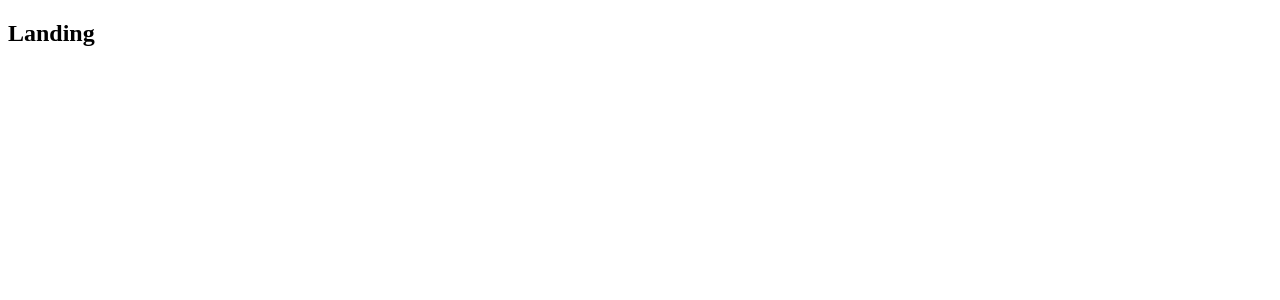
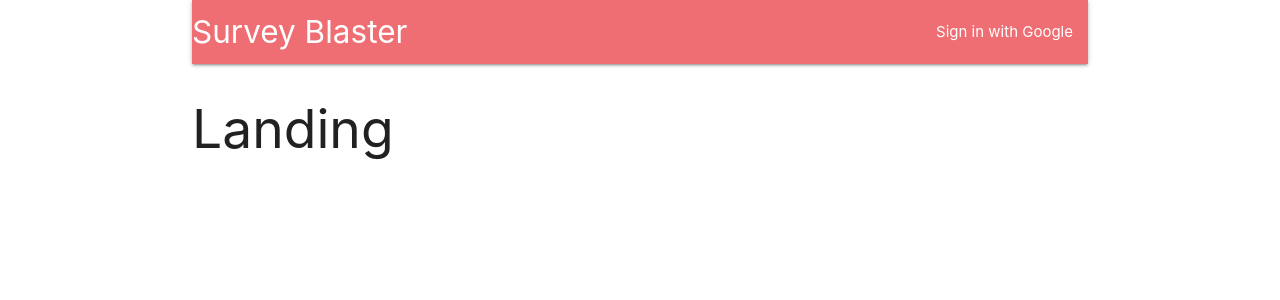
Before and after one commit to corey-hammond/survey-blast-app, a React (Create React App) app in the folder client/: page / in a window 1280 px wide. Shown: the top 300 px of the page. Built offline with nearby package versions, Linux system fonts and the light colour scheme.

Commit message:
installed and connected materialize.css; set up initial actions structure

```diff
--- a/client/package.json
+++ b/client/package.json
@@ -6,13 +6,16 @@
     "@testing-library/jest-dom": "^4.2.4",
     "@testing-library/react": "^9.5.0",
     "@testing-library/user-event": "^7.2.1",
+    "axios": "^0.19.2",
     "http-proxy-middleware": "^1.0.3",
+    "materialize-css": "^1.0.0-rc.2",
     "react": "^16.13.1",
     "react-dom": "^16.13.1",
     "react-redux": "^7.2.0",
     "react-router-dom": "^5.1.2",
     "react-scripts": "3.4.1",
-    "redux": "^4.0.5"
+    "redux": "^4.0.5",
+    "redux-thunk": "^2.3.0"
   },
   "scripts": {
     "start": "react-scripts start",
--- /dev/null
+++ b/client/src/actions/index.js
@@ -0,0 +1,6 @@
+import axios from 'axios';
+import { FETCH_USER } from './types'
+
+const fetchUser = () => {
+  axios.get('/api/current_user');
+}
--- /dev/null
+++ b/client/src/actions/types.js
@@ -0,0 +1 @@
+export const FETCH_USER = 'fetch_user';
--- a/client/src/components/App.js
+++ b/client/src/components/App.js
@@ -1,17 +1,20 @@
 import React from "react";
 import { BrowserRouter, Route } from 'react-router-dom';
 
-const Header = () => <h2>Header</h2>
+import Header from './Header'
 const Dashboard = () => <h2>Dashboard</h2>
 const SurveyNew = () => <h2>SurveyNew</h2>
 const Landing = () => <h2>Landing</h2>
 
 const App = () => {
   return (
-    <div>
+    <div className="container">
       <BrowserRouter>
         <div>
-          <Route path="/" component={Landing} />
+          <Header />
+          <Route exact path="/" component={Landing} />
+          <Route exact path="/surveys" component={Dashboard} />
+          <Route path="/surveys/new" component={SurveyNew} />
         </div>
       </BrowserRouter>
     </div>
--- /dev/null
+++ b/client/src/components/Header.js
@@ -0,0 +1,18 @@
+import React, { Component } from "react";
+
+class Header extends Component {
+  render() {
+    return (
+      <nav>
+        <div className="nav-wrapper">
+          <a href="#" className="left brand-logo">Survey Blaster</a>
+          <ul className="right">
+            <li><a href="#">Sign in with Google</a></li>
+          </ul>
+        </div>
+      </nav>
+    );
+  }
+}
+
+export default Header;
--- a/client/src/index.js
+++ b/client/src/index.js
@@ -1,12 +1,14 @@
+import 'materialize-css/dist/css/materialize.min.css';
 import React from "react";
 import ReactDom from "react-dom";
 import { Provider } from "react-redux";
 import { createStore, applyMiddleware } from "redux";
+import reduxThunk from 'redux-thunk'
 
 import App from "./components/App";
 import reducers from './reducers'
 
-const store = createStore(reducers, {}, applyMiddleware());
+const store = createStore(reducers, {}, applyMiddleware(reduxThunk));
 
 ReactDom.render(
   <Provider store={store}>
```
Also changed, not shown: 1 other file (tests, documents, lock files or other folders).
